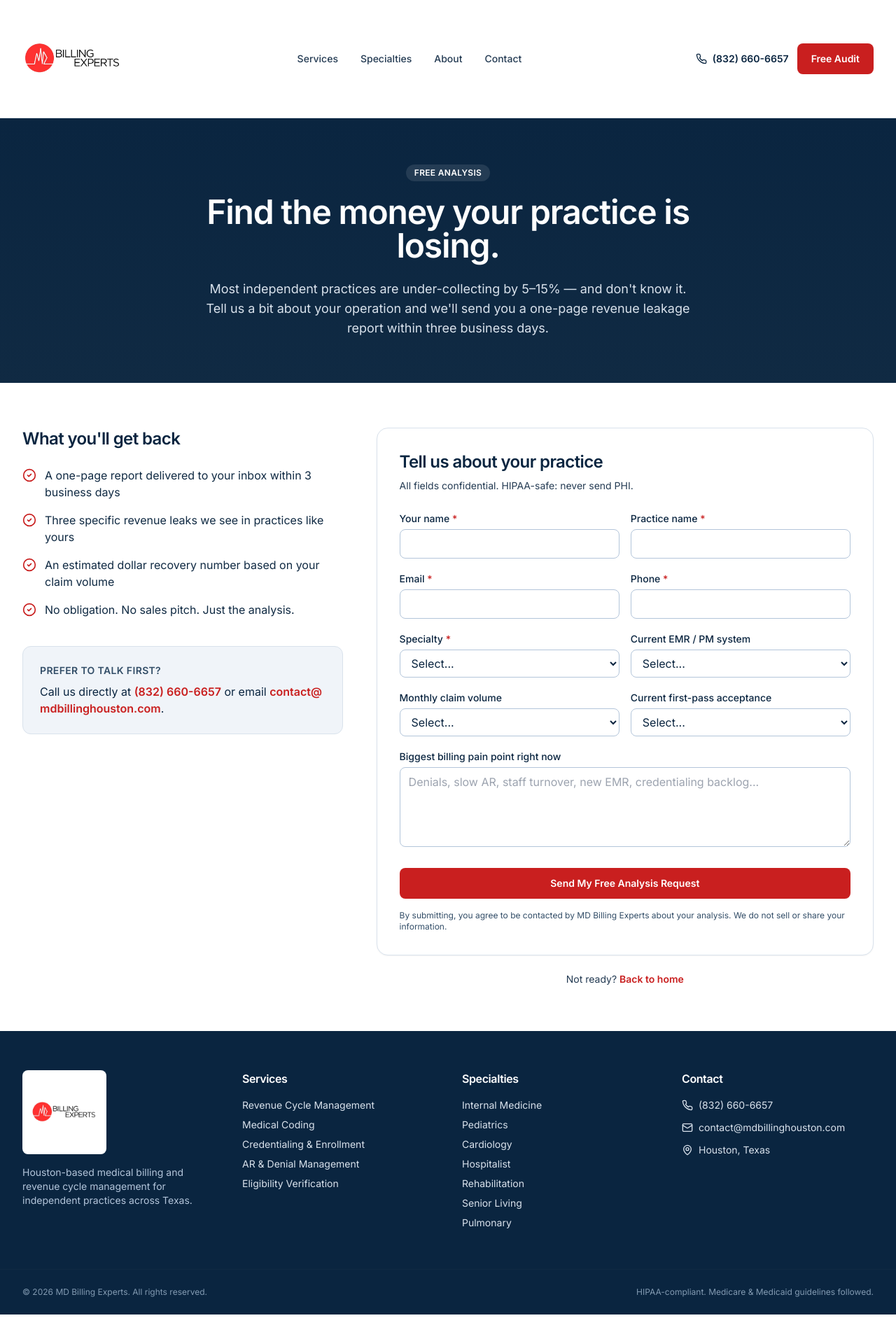
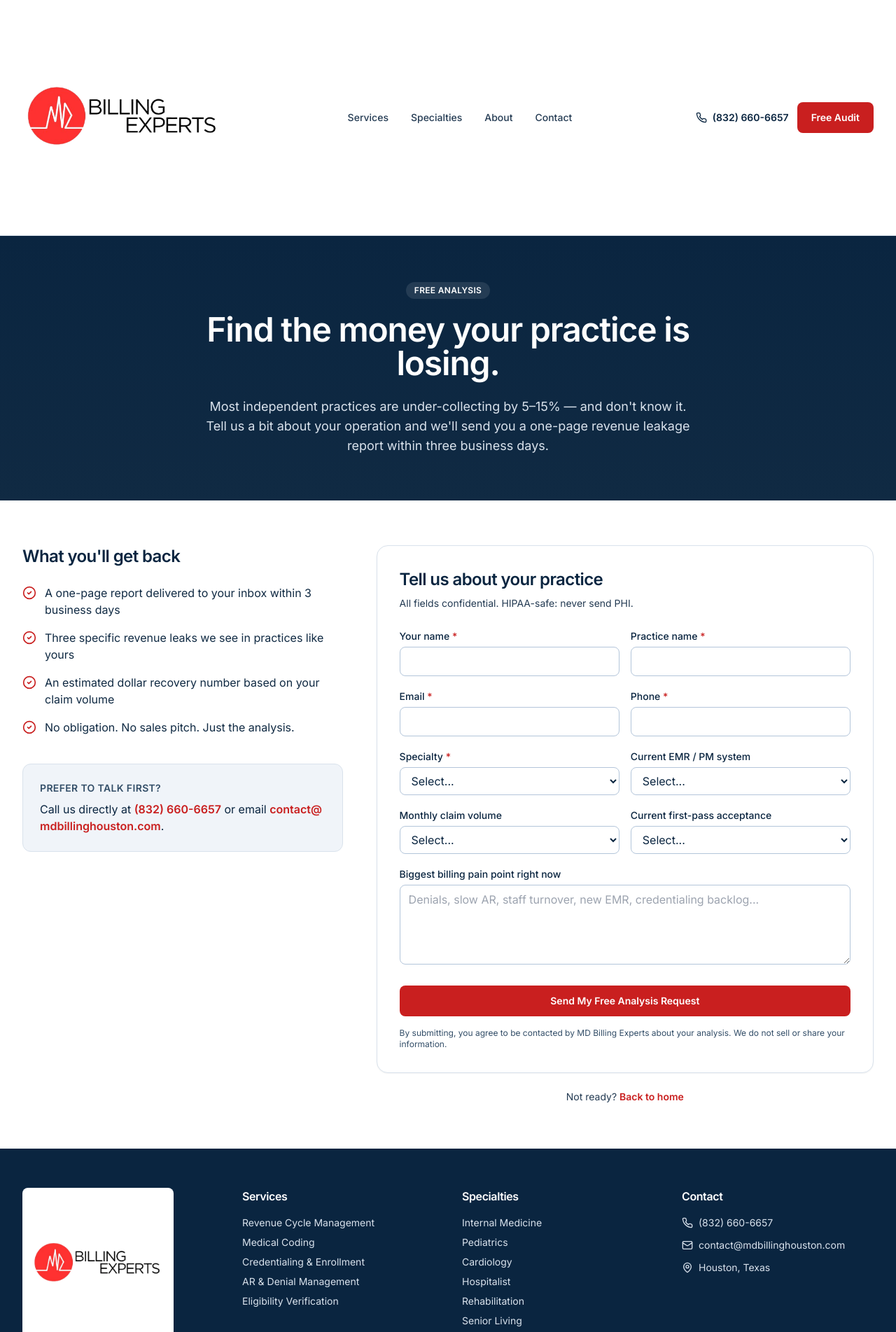
Before and after one commit to arwajafferji/mdbilling-marketing, a Next.js app: page /revenue-leakage-analysis in a window 1280 px wide. Shown: the top 1903 px of the page at 70% size. Before the commit the page ends 1878 px from the top, so only its background shows below. Built offline with nearby package versions, Linux system fonts and the light colour scheme.

Commit message:
double logo size

```diff
--- a/components/Footer.tsx
+++ b/components/Footer.tsx
@@ -11,9 +11,9 @@ export default function Footer() {
             <Image
               src="/logo.png"
               alt="MD Billing Experts"
-              width={480}
-              height={150}
-              className="h-24 w-auto"
+              width={800}
+              height={250}
+              className="h-48 w-auto"
             />
           </div>
           <p className="mt-4 text-sm text-navy-200">
--- a/components/Header.tsx
+++ b/components/Header.tsx
@@ -12,15 +12,15 @@ const nav = [
 export default function Header() {
   return (
     <header className="sticky top-0 z-40 border-b border-navy-100 bg-white/90 backdrop-blur">
-      <div className="container-xl flex h-[168px] items-center justify-between">
+      <div className="container-xl flex h-[336px] items-center justify-between">
         <Link href="/" className="flex items-center" aria-label="MD Billing Experts — Home">
           <Image
             src="/logo.png"
             alt="MD Billing Experts"
-            width={600}
-            height={180}
+            width={1000}
+            height={300}
             priority
-            className="h-[120px] w-auto md:h-[144px]"
+            className="h-[240px] w-auto md:h-[288px]"
           />
         </Link>
 
```
